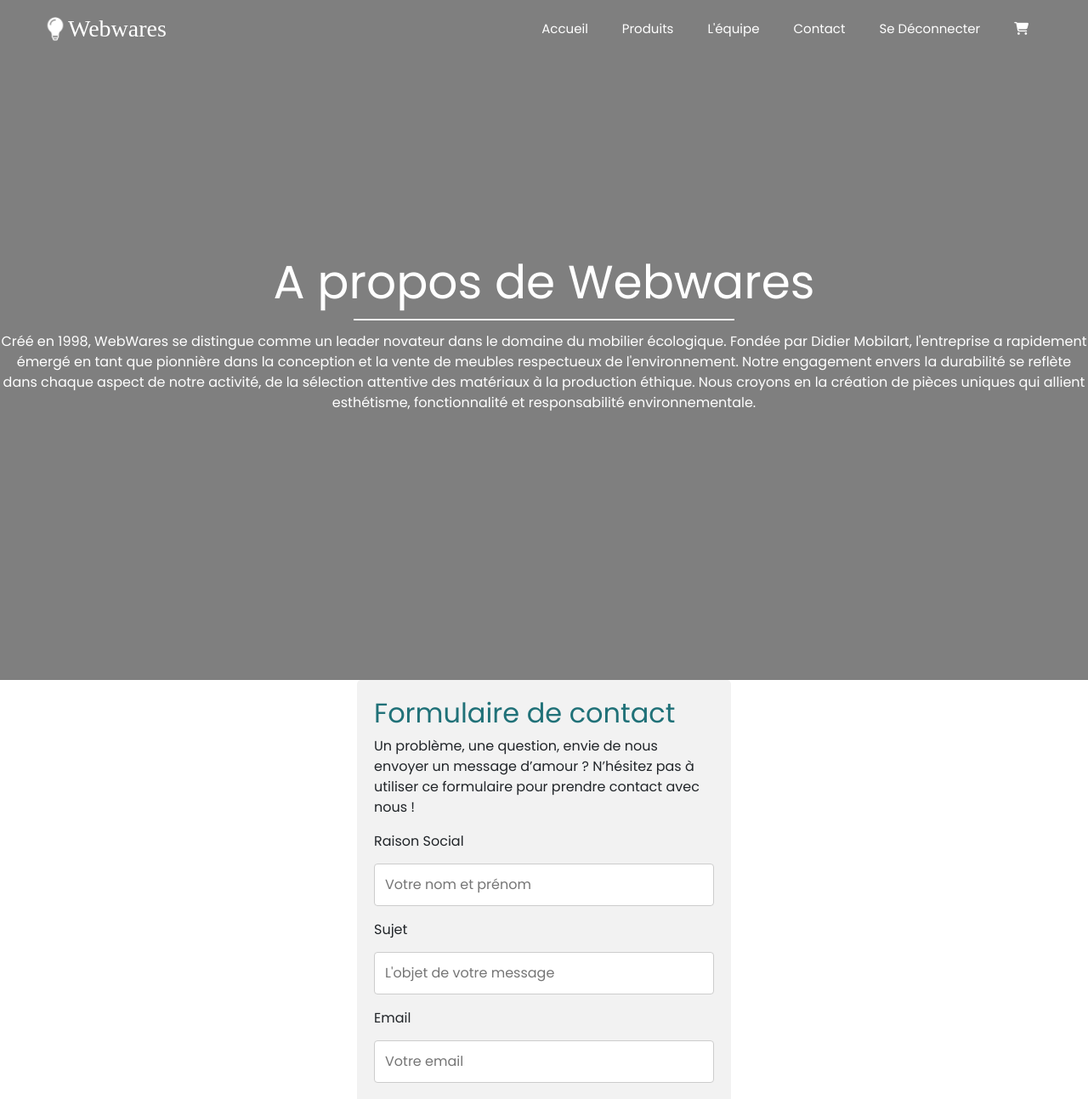
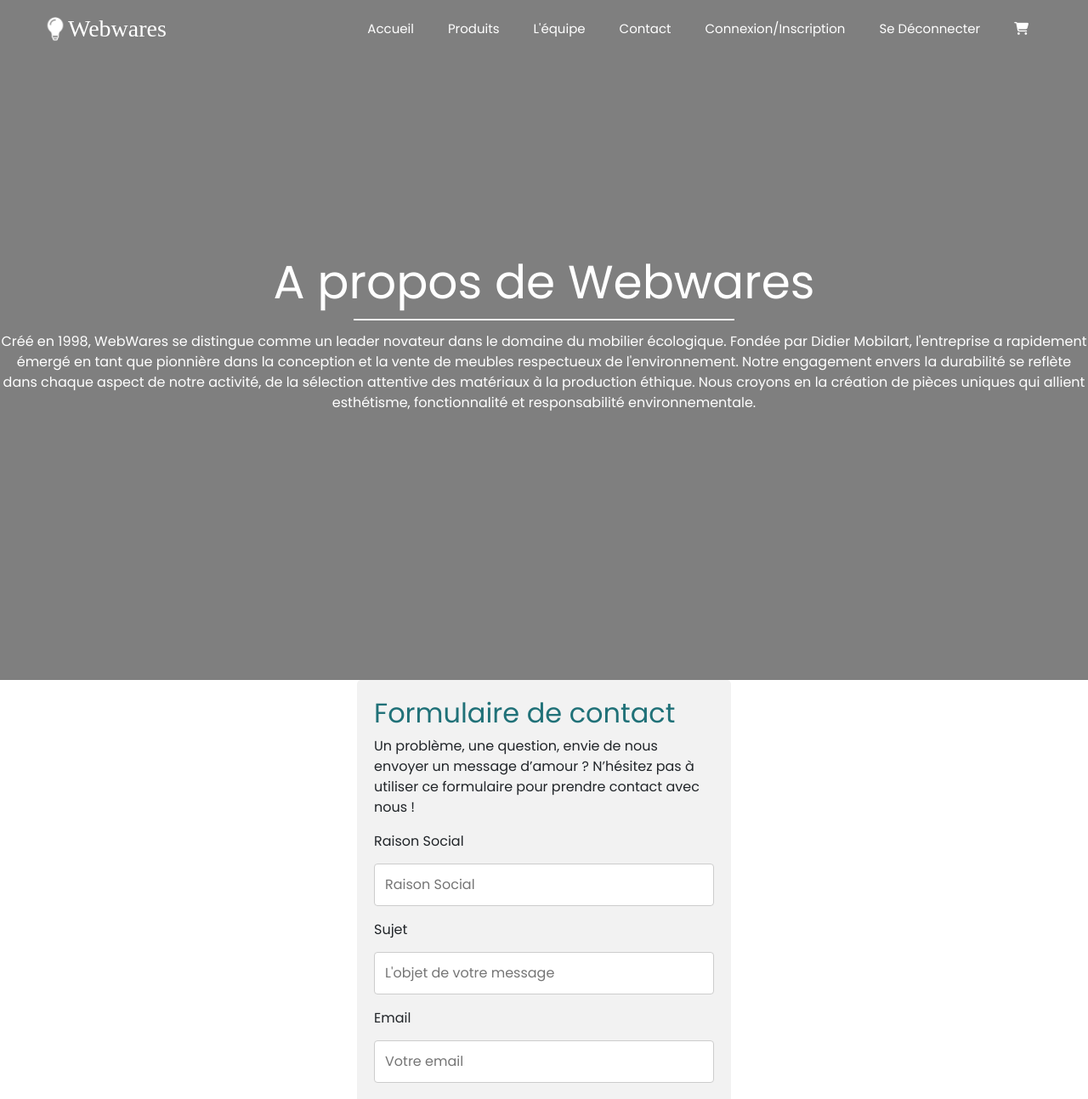
Before and after one commit to titdiablesse/projetfilrouge-wbenoit, a plain HTML site: page fil rouge/contact.html in a window 1280 px wide. Shown: the top 1293 px of the page at 85% size. Drawn offline with nearby package versions, Linux system fonts and the light colour scheme; a web font is replaced by a local one.

Commit message:
petite maj du header

```diff
--- a/fil rouge/contact.html
+++ b/fil rouge/contact.html
@@ -25,6 +25,7 @@
                 <li><a href="produits.html">Produits</a></li>
                 <li><a href="equipe.html">L'équipe</a></li>
                 <li><a href="contact.html">Contact</a></li>
+                <li><a href="connexion.html">connexion/inscription</a></li>
                 <li><a href="#" onclick="logout()">Se déconnecter</a></li>
                 <li><a href="panier.html"><i class="fa-solid fa-cart-shopping"></i></a></li>
         </ul>
@@ -56,7 +57,7 @@
         <p>Un problème, une question, envie de nous envoyer un message d’amour ? N’hésitez pas à utiliser ce formulaire pour prendre contact avec nous !</p>
 
           <label for="fname">Raison Social</label>
-          <input type="text" id="fname" name="firstname" placeholder="Votre nom et prénom">
+          <input type="text" id="fname" name="firstname" placeholder="Raison Social ">
 
           <label for="sujet">Sujet</label>
           <input type="text" id="sujet" name="sujet" placeholder="L'objet de votre message">
```
Also changed, not shown: fil rouge/connexion.html (+1 -0 lines), fil rouge/equipe.html (+1 -0 lines), fil rouge/index.html (+1 -0 lines), fil rouge/panier1.html (+1 -0 lines), fil rouge/template.html (+1 -0 lines).
